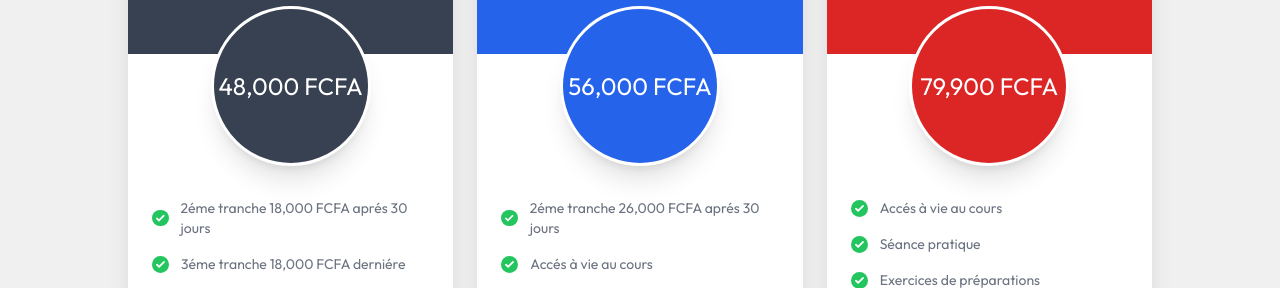
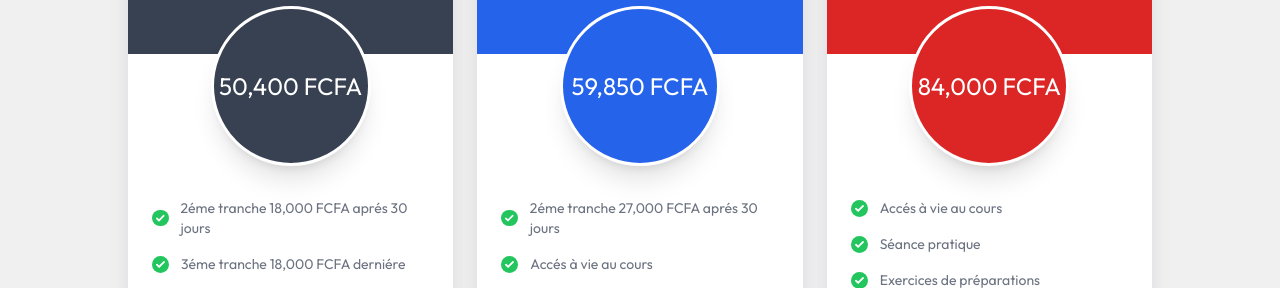
Before and after one commit to lionel-dev20/Chancimi, a Next.js app: page /accueil/paiement in a window 1280 px wide. Shown: the part 382-670 px from the top of the page. Built offline with nearby package versions, Linux system fonts and the light colour scheme.

Commit message:
mise à jour des liens et tarifs

```diff
--- a/app/accueil/_components/SliderCaroussel.jsx
+++ b/app/accueil/_components/SliderCaroussel.jsx
@@ -1,11 +1,12 @@
 "use client";
 
-import React from 'react';
+import React from "react";
 import { Autoplay, Navigation, Pagination } from "swiper/modules";
 import { Swiper, SwiperSlide } from "swiper/react";
 import "swiper/css";
 import "swiper/css/navigation";
 import "swiper/css/pagination";
+import Link from "next/link";
 
 const data = [
   {
@@ -18,9 +19,9 @@ const data = [
         id: 1,
         text: "Démarrer la formation",
         link: "/dashboard",
-        type: "btn-dark btn-circle"
-      }
-    ]
+        type: "btn-dark btn-circle",
+      },
+    ],
   },
   // {
   //   id: 2,
@@ -96,15 +97,21 @@ function SliderCaroussel() {
               <SwiperSlide key={id}>
                 {/* Image background */}
                 <div
-                  className="h-full w-full absolute mt-24"
+                  className="h-full w-full absolute -mt-4 sm:mt-24"
                   style={{
                     background: `url(${image}) center center / contain scroll no-repeat`,
                   }}
-                ></div>
+                > <Link href={"/"}>
+                  {" "}
+                  </Link>
+                </div>
+
                 {/* Overlay with increased opacity for better text visibility */}
                 <div className="h-full w-full"></div>
-                <div className="relative z-10 h-[50rem] flex items-end justify-center pb-16">
-                  <div className="text-center px-4"> {/* Added padding for text responsiveness */}
+                <div className="relative z-10 h-[25.5rem] sm:h-[50rem] flex items-end justify-center pb-10 sm:pb-16">
+                  <div className="text-center px-4">
+                    {" "}
+                    {/* Added padding for text responsiveness */}
                     {tagline && (
                       <p className="text-md sm:text-xl lg:text-xl font-semibold text-white mb-3">
                         {tagline}
@@ -114,7 +121,10 @@ function SliderCaroussel() {
                       {title}
                     </p>
                     {buttons.length > 0 ? (
-                      <a href={buttons[0].link} className="bg-primary rounded-[4px] inline-block px-9 py-4  text-white mt-4 lg:mt-8">
+                      <a
+                        href={buttons[0].link}
+                        className="bg-primary rounded-[4px] inline-block px-9 py-4  text-white mt-4 lg:mt-8"
+                      >
                         {buttons[0].text}
                       </a>
                     ) : null}
--- a/app/accueil/paiement/page.jsx
+++ b/app/accueil/paiement/page.jsx
@@ -29,7 +29,7 @@ function page() {
               </div>
 
               <div className="h-40 w-40 mx-auto -mt-12 shadow-xl rounded-full bg-gray-700 text-white border-[3px] flex flex-col items-center justify-center border-white">
-                <h3 className="text-2xl">48,000 FCFA</h3>
+                <h3 className="text-2xl">50,400 FCFA</h3>
               </div>
 
               <div className="px-6 py-4 mt-4">
@@ -72,7 +72,7 @@ function page() {
                   </li>
                 </ul>
 
-                <Link href='https://me.lygosapp.com/AVVncBKT'>
+                <Link href='https://me.lygosapp.com/WScU2mBg'>
                   <button type="button" className="w-full mt-8 px-5 py-2.5 text-sm text-white bg-gray-700 hover:bg-gray-800 rounded-full">S&lsquo;inscrire maintenant</button>
                 </Link>
               </div>
@@ -87,7 +87,7 @@ function page() {
 
               <div className="h-40 w-40 mx-auto -mt-12 shadow-xl rounded-full bg-blue-600 text-white border-[3px] flex flex-col items-center justify-center border-white">
                 {/* <p className="text-[10px] font-bold">Save 29%</p> */}
-                <h3 className="text-2xl">56,000 FCFA</h3>
+                <h3 className="text-2xl">59,850 FCFA</h3>
               </div>
 
               <div className="px-6 py-4 mt-4">
@@ -96,7 +96,7 @@ function page() {
                     <svg xmlns="http://www.w3.org/2000/svg" width="17" className="mr-3 bg-green-500 fill-white rounded-full p-[3px]" viewBox="0 0 24 24">
                       <path d="M9.707 19.121a.997.997 0 0 1-1.414 0l-5.646-5.647a1.5 1.5 0 0 1 0-2.121l.707-.707a1.5 1.5 0 0 1 2.121 0L9 14.171l9.525-9.525a1.5 1.5 0 0 1 2.121 0l.707.707a1.5 1.5 0 0 1 0 2.121z" data-original="#000000" />
                     </svg>
-                    2éme tranche 26,000 FCFA aprés 30 jours
+                    2éme tranche 27,000 FCFA aprés 30 jours
                   </li>
                   <li className="flex items-center text-sm text-gray-500">
                     <svg xmlns="http://www.w3.org/2000/svg" width="17" className="mr-3 bg-green-500 fill-white rounded-full p-[3px]" viewBox="0 0 24 24">
@@ -128,7 +128,7 @@ function page() {
                     Support ( 3 mois )
                   </li>
                 </ul>
-                <Link href='https://me.lygosapp.com/iNbVXTbd'>
+                <Link href='https://me.lygosapp.com/DRFEmxUq'>
                 <button type="button" className="w-full mt-8 px-5 py-2.5 text-sm text-white bg-blue-600 hover:bg-blue-700 rounded-full">Souscrire maintenant</button>
                 </Link>
               </div>
@@ -142,7 +142,7 @@ function page() {
 
               <div className="h-40 w-40 mx-auto -mt-12 shadow-xl rounded-full bg-primary text-white border-[3px] flex flex-col items-center justify-center border-white">
                 {/* <p className="text-[10px] font-bold">Save 33%</p> */}
-                <h3 className="text-2xl">79,900 FCFA</h3>
+                <h3 className="text-2xl">84,000 FCFA</h3>
               </div>
 
               <div className="px-6 py-4 mt-4">
@@ -183,7 +183,7 @@ function page() {
                   </li>
                 </ul>
 
-                <Link href='https://me.lygosapp.com/gdZHy8ZQ'>
+                <Link href='https://me.lygosapp.com/ZXPSeuqK'>
                 <button type="button" className="w-full mt-8 px-5 py-2.5 text-sm text-white bg-primary hover:bg-red-500 rounded-full">Souscrire maintenant</button>
                 </Link>
               </div>
```
